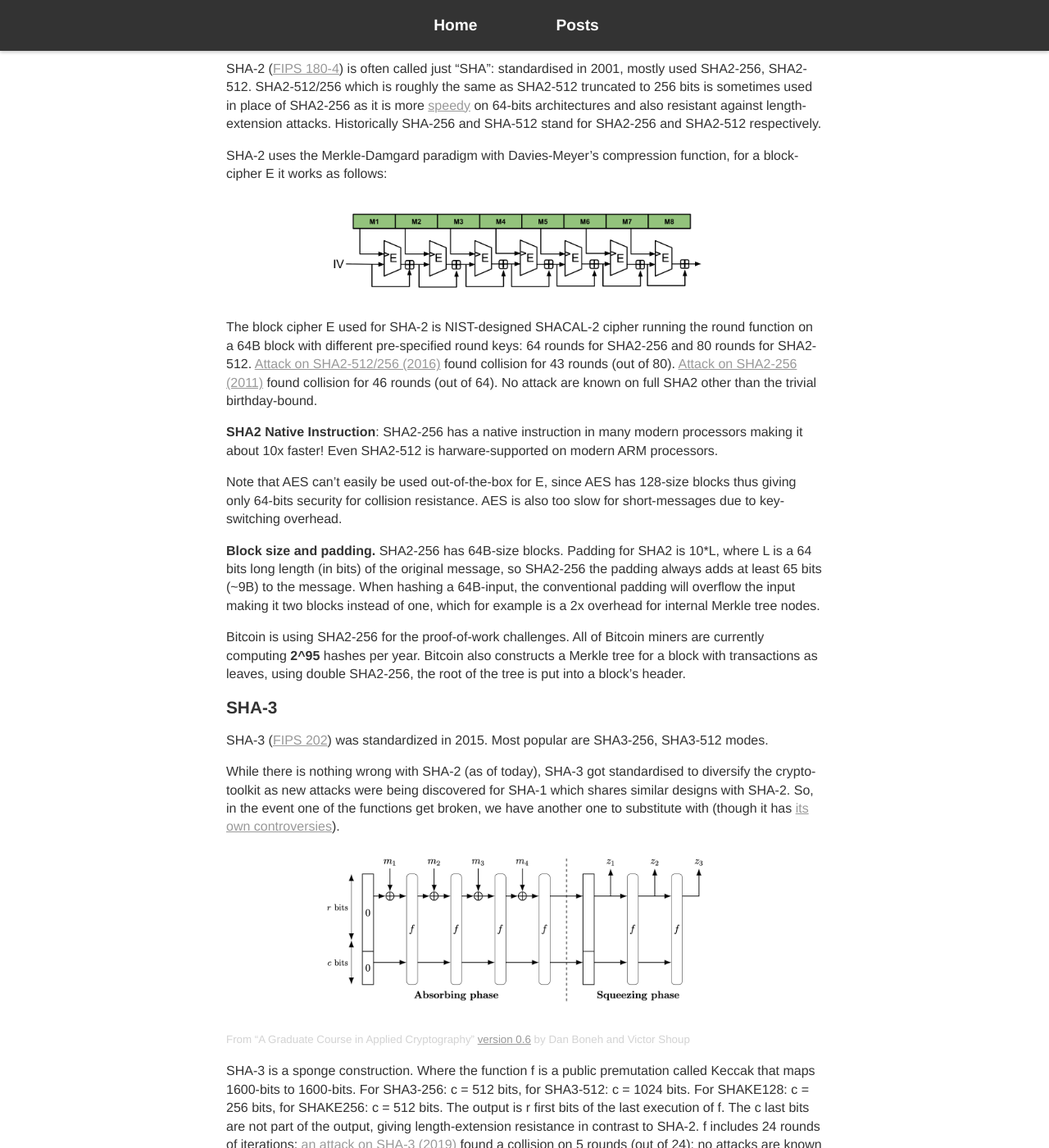
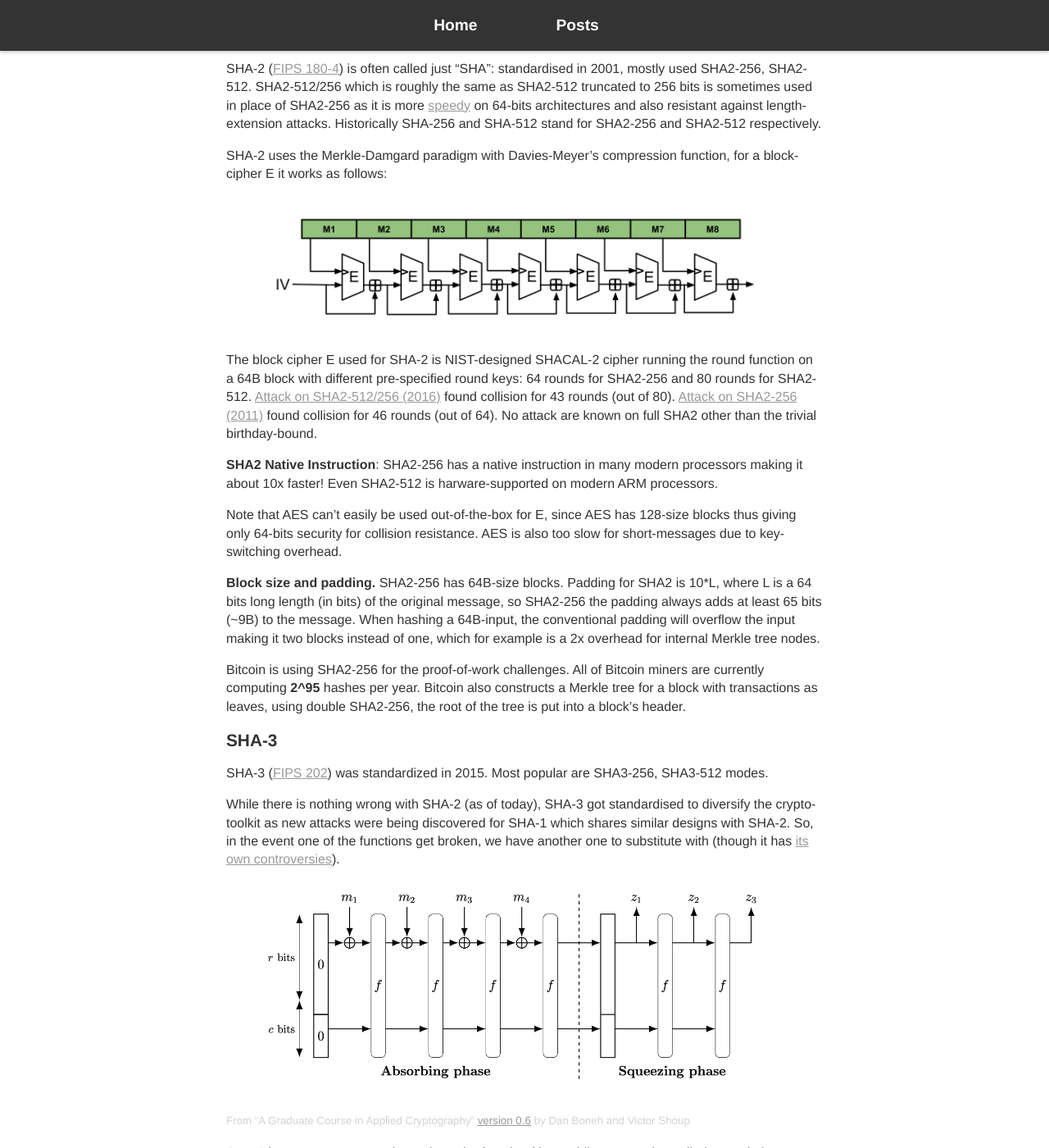
Before and after one commit to valerini/valerini.github.io, a Jekyll site: the page built from _posts/2026-02-06-hashing-in-merkle-trees.md, in a window 1280 px wide and 1400 px high, scrolled down 1538 px. Shown: the whole window at 82% size. Built offline with Jekyll 4.4.1, drawn with Linux system fonts in a browser that asks for light colours.

Commit message:
More formatting issues fixed

```diff
--- a/_layouts/default.html
+++ b/_layouts/default.html
@@ -34,7 +34,7 @@
 	  <h2><a href="/personal.html">Personal</a></h2>
 	  <h2><a href="/blog.html">Blog</a></h2>
 	</div>
-	<div class="contact">
+	<div class="contact" style="border-bottom: 3px solid #b88b58; padding-bottom: 20px;">
 	  <strong class="email">Contact:</strong><br/>
 	  <a style="font-size: 1em;" href="https://signal.group/#CjQKIOZIemuK-K1zVhKRj2A75XULCXdd9f-fS31yQ0C1jYRcEhDV0-yh-JO3XP6LtIr0lWjW">Signal (lobby group)</a> or
 	  <a style="font-size: 1em;" href="mailto:valeria.nikolaenko@gmail.com">valeria.nikolaenko@gmail.com</a> <!--(<a href="pgp.html">PGP key</a>)-->
--- a/_posts/2026-02-06-hashing-in-merkle-trees.md
+++ b/_posts/2026-02-06-hashing-in-merkle-trees.md
@@ -1,7 +1,7 @@
 ---
 layout: post
 title: Hashing in Merkle Trees
-description: "Review of different hash functions: history, properties, constructions, performance"
+description: "Review of different hash functions: history, properties, constructions, performance."
 image: /images/Rust_Hash_Benches.png
 ---
 
@@ -37,7 +37,7 @@ target collision resistance ([TCR](https://eprint.iacr.org/1997/009)), enhanced
 
 Current NIST standards for hashing (see [NIST-FIPS-202](https://nvlpubs.nist.gov/nistpubs/FIPS/NIST.FIPS.202.pdf)):
 
-![Security Strength of SHA-1, SHA-2 and SHA-3](/images/SHA_strengths_FIPS_202.png){:width="500"}
+![Security Strength of SHA-1, SHA-2 and SHA-3](/images/SHA_strengths_FIPS_202.png){: style="max-width:500px; width:100%; height:auto;" }
 
 ## SHA-2
 
@@ -45,7 +45,7 @@ SHA-2 ([FIPS 180-4](https://nvlpubs.nist.gov/nistpubs/FIPS/NIST.FIPS.180-4.pdf))
 
 SHA-2 uses the Merkle-Damgard paradigm with Davies-Meyer's compression function, for a block-cipher E it works as follows:
 
-![Merkle Damgard Construction](/images/Merkle_Damgard_construction.png){:width="500"}
+![Merkle Damgard Construction](/images/Merkle_Damgard_construction.png){: style="max-width:650px; width:100%; height:auto;" }
 
 The block cipher E used for SHA-2 is NIST-designed SHACAL-2 cipher running the round function on a 64B block with different pre-specified round keys: 64 rounds for SHA2-256 and 80 rounds for SHA2-512.
 [Attack on SHA2-512/256 (2016)](https://eprint.iacr.org/2016/374.pdf) found collision for 43 rounds (out of 80). [Attack on SHA2-256 (2011)](https://eprint.iacr.org/2011/037.pdf) found collision for 46 rounds (out of 64). No attack are known on full SHA2 other than the trivial birthday-bound.
@@ -65,7 +65,7 @@ SHA-3 ([FIPS 202](https://nvlpubs.nist.gov/nistpubs/FIPS/NIST.FIPS.202.pdf)) was
 
 While there is nothing wrong with SHA-2 (as of today), SHA-3 got standardised to diversify the crypto-toolkit as new attacks were being discovered for SHA-1 which shares similar designs with SHA-2. So, in the event one of the functions get broken, we have another one to substitute with (though it has [its own controversies](https://www.imperialviolet.org/2017/05/31/skipsha3.html)).
 
-![SHA3 Sponge Construction](/images/SHA3_SpongeConstruction.png){:width="500"}
+![SHA3 Sponge Construction](/images/SHA3_SpongeConstruction.png){: style="max-width:650px; width:100%; height:auto;" }
 <br/><span style="color:lightgray;margin:0;padding:0;"><small>From "A Graduate Course in Applied Cryptography" [version 0.6](https://toc.cryptobook.us/book.pdf) by Dan Boneh and Victor Shoup</small></span>
 
 SHA-3 is a sponge construction. Where the function f is a public premutation called Keccak that maps 1600-bits to 1600-bits. For SHA3-256: c = 512 bits, for SHA3-512: c = 1024 bits. For SHAKE128: c = 256 bits, for SHAKE256: c = 512 bits. The output is r first bits of the last execution of f. The c last bits are not part of the output, giving length-extension resistance in contrast to SHA-2. f includes 24 rounds of iterations: [an attack on SHA-3 (2019)](https://eprint.iacr.org/2019/147.pdf) found a collision on 5 rounds (out of 24); no attacks are known on full SHA3 other than the trivial birthday bound.
@@ -102,7 +102,7 @@ Hashing in a tree-fasion is done to either parallelize hashing, or to make it ea
 
 Under some plausible assumptions, [it was shown](https://eprint.iacr.org/2024/1095.pdf) that to get (n*256)-to-256 collision-resistant function from 512-to-256 collision-resistant function, n-1 calls are required, so Merkle trees and Merkle-Damgard construction (e.g. SHA-2) are in some sense optimal.
 
-![Sequentian vs. Parallel Hashing](/images/Parallel_vs_Sequential_Hashing.png){:width="600"}
+![Sequentian vs. Parallel Hashing](/images/Parallel_vs_Sequential_Hashing.png){: style="max-width:650px; width:100%; height:auto;" }
 
 The trees in accumulators can get rather big, for example:
 
@@ -120,7 +120,7 @@ The red line shows the performance for 512-to-256 compression for constructions
 
 Here are my benchmarks (or rather attempts) for Rust crates on Apple M3 Pro (2023). Not sure why SHA2 in software is slower than SHA3 in software, possibly because Rust compiler favors safety over performance.
 
-![Rust hashing benchmarks](/images/Rust_Hash_Benches.png){:width="600"}
+![Rust hashing benchmarks](/images/Rust_Hash_Benches.png){: style="max-width:600px; width:100%; height:auto;" }
 
 For performance in Merkle trees, we look at a specific point of these graphs for hashing 64 bytes input. Note the drastic 6x differenece depending on the choice of the function:
 
--- a/blog.html
+++ b/blog.html
@@ -1,9 +1,11 @@
 ---
-layout: default
+layout: post
 title: Valeria Nikolaenko
+description: "Thoughts on Cryptography and Other Topics"
+image: /images/blog_header.png
 ---
 
-<h2>Thoughts on Cryptography and Other Topics</h2>
+<h1 style= "padding-top: 40px; padding-bottom: 1em; margin-top: 0;">Thoughts on Cryptography and Other Topics</h1>
 
 <style>
   .large-spacing li {
--- a/css/main.css
+++ b/css/main.css
@@ -13,11 +13,18 @@ body {
 }
 
 .content {
-    max-width: 600px;
+    max-width: 560px;
     float: left;
-    padding-left: 4em;
+    padding-left: 40px;
     color: #333;
     padding-bottom: 4em;
+}
+
+.nav-panel {
+    width: 250px;
+    float: left;
+    border-right: 3px solid #b88b58;
+    padding-left: 40px;
 }
 
 .content_post {
@@ -33,12 +40,6 @@ h2.professional, h2.talks{
 
 div {
     display: block;
-}
-
-.nav-panel {
-    width: 250px;
-    float: left;
-    border-right: 3px solid #b88b58;
 }
 
 .name {
```
